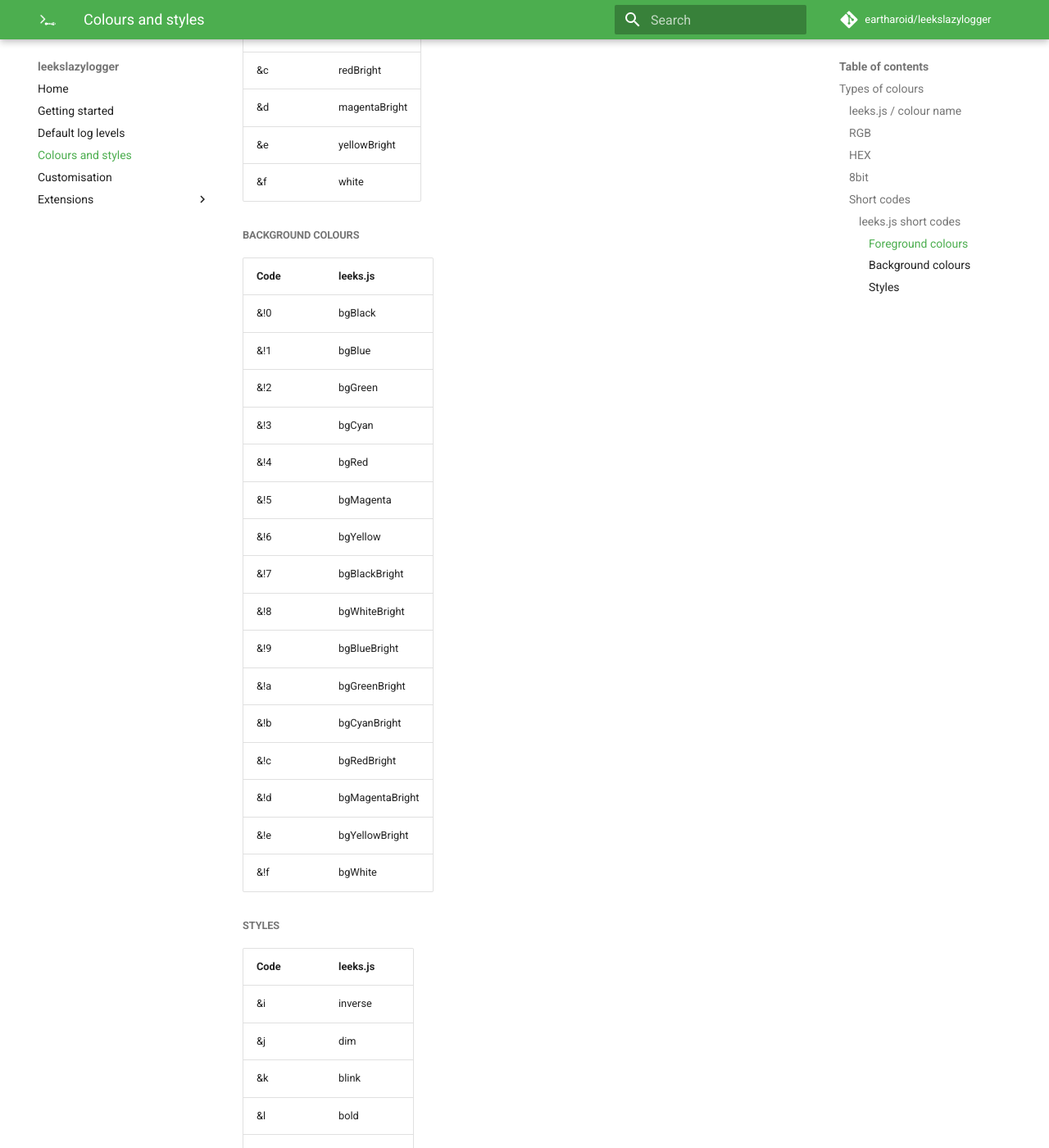
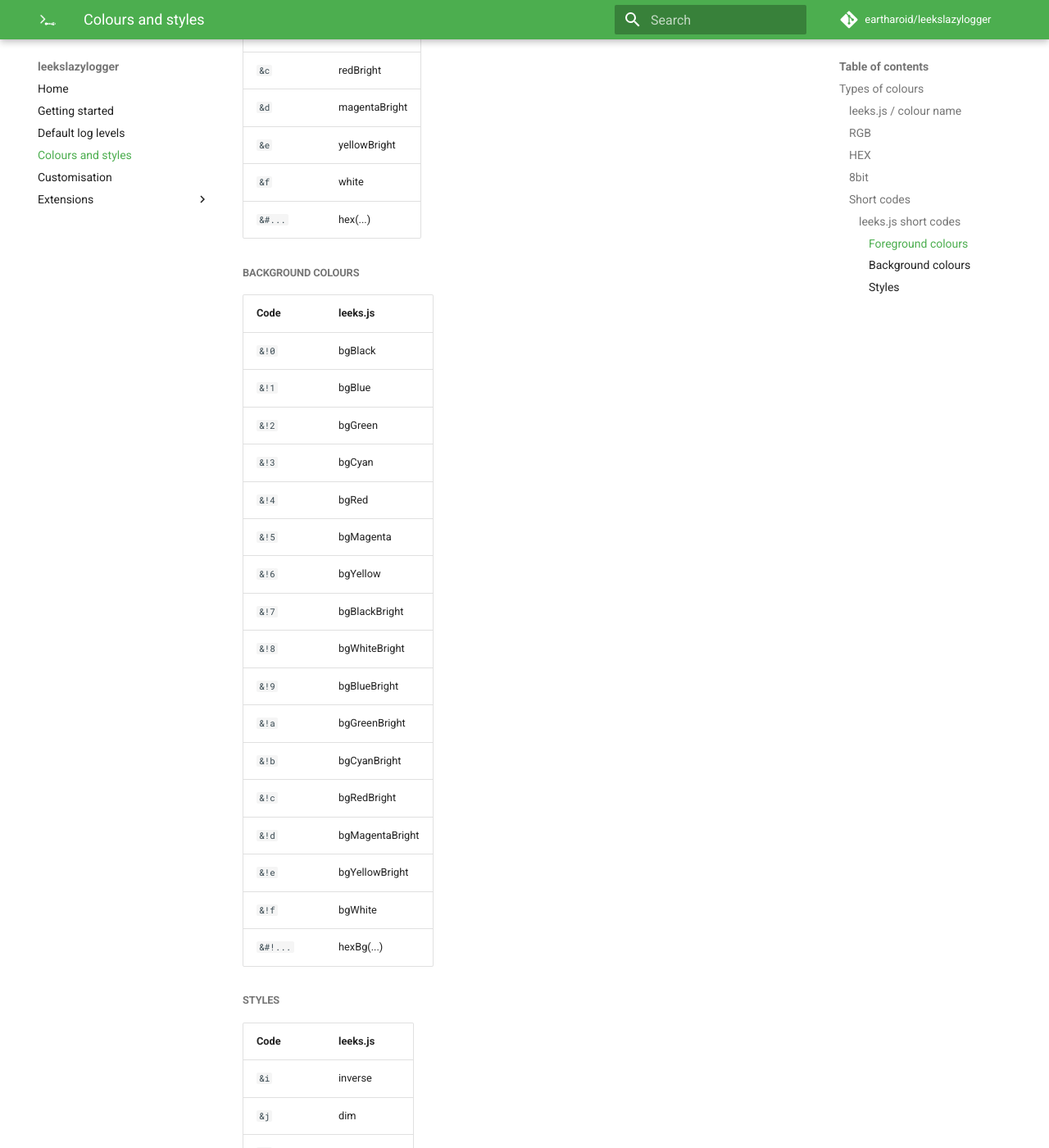
Before and after one commit to eartharoid/leekslazylogger, an MkDocs documentation site: the page built from docs/colours-and-styles.md, in a window 1280 px wide and 1400 px high, scrolled down 2573 px. Shown: the whole window at 82% size. Built offline with MkDocs 1.6.1 and Material for MkDocs 9.7.7, drawn with Linux system fonts in a browser that asks for light colours; comment, search, counter and statistics services are not loaded.

```diff
--- a/docs/colours-and-styles.md
+++ b/docs/colours-and-styles.md
@@ -105,55 +105,58 @@ Use `Logger.f(String)` or `Logger.format(String)` to use inline colours.
 
 ##### Foreground colours
 
-|Code   |leeks.js  	 	|
-|:------|:--------------|
-|&0     |black         	|
-|&1     |blue         	|
-|&2     |green         	|
-|&3     |cyan         	|
-|&4     |red         	|
-|&5     |magenta        |
-|&6     |yellow         |
-|&7     |blackBright    |
-|&8     |whiteBright    |
-|&9     |blueBright    	|
-|&a     |greenBright    |
-|&b     |cyanBright     |
-|&c     |redBright      |
-|&d     |magentaBright  |
-|&e     |yellowBright   |
-|&f     |white         	|
+|Code    |leeks.js  	 	|
+|:-------|:--------------|
+|`&0`    |black         	|
+|`&1`    |blue         	|
+|`&2`    |green         	|
+|`&3`    |cyan         	|
+|`&4`    |red         	|
+|`&5`    |magenta        |
+|`&6`    |yellow         |
+|`&7`    |blackBright    |
+|`&8`    |whiteBright    |
+|`&9`    |blueBright    	|
+|`&a`    |greenBright    |
+|`&b`    |cyanBright     |
+|`&c`    |redBright      |
+|`&d`    |magentaBright  |
+|`&e`    |yellowBright   |
+|`&f`    |white         	|
+|`&#...` | hex(...)      |
 
 ##### Background colours
 
-|Code   |leeks.js  	 	|
-|:------|:--------------|
-|&!0    |bgBlack        |
-|&!1    |bgBlue         |
-|&!2    |bgGreen        |
-|&!3    |bgCyan         |
-|&!4    |bgRed         	|
-|&!5    |bgMagenta      |
-|&!6    |bgYellow       |
-|&!7    |bgBlackBright  |
-|&!8    |bgWhiteBright  |
-|&!9    |bgBlueBright   |
-|&!a    |bgGreenBright  |
-|&!b    |bgCyanBright   |
-|&!c    |bgRedBright    |
-|&!d    |bgMagentaBright|
-|&!e    |bgYellowBright |
-|&!f    |bgWhite        |
+|Code    |leeks.js  	 	|
+|:-------|:--------------|
+|`&!0`   |bgBlack        |
+|`&!1`   |bgBlue         |
+|`&!2`   |bgGreen        |
+|`&!3`   |bgCyan         |
+|`&!4`   |bgRed         	|
+|`&!5`   |bgMagenta      |
+|`&!6`   |bgYellow       |
+|`&!7`   |bgBlackBright  |
+|`&!8`   |bgWhiteBright  |
+|`&!9`   |bgBlueBright   |
+|`&!a`   |bgGreenBright  |
+|`&!b`   |bgCyanBright   |
+|`&!c`   |bgRedBright    |
+|`&!d`   |bgMagentaBright|
+|`&!e`   |bgYellowBright |
+|`&!f`   |bgWhite        |
+|`&#!...`| hexBg(...)    |
 
 ##### Styles
 
-|Code   |leeks.js  	 	|
-|:------|:--------------|
-|&i		|inverse		|
-|&j		|dim			|
-|&k		|blink			|
-|&l		|bold			|
-|&m		|strikethrough	|
-|&n		|underline		|
-|&o		|italic			|
-|&r		|reset			|
+|Code    |leeks.js  	 	|
+|:-------|:--------------|
+|`&i`	 |inverse		|
+|`&j`	 |dim			|
+|`&k`	 |blink			|
+|`&l`	 |bold			|
+|`&m`	 |strikethrough	|
+|`&n`	 |underline		|
+|`&o`	 |italic			|
+|`&p`	 |overline		|
+|`&r`	 |reset			|
--- a/package.json
+++ b/package.json
@@ -1,6 +1,6 @@
 {
 	"name": "leekslazylogger",
-	"version": "3.0.1",
+	"version": "3.0.2",
 	"description": "An easy-to-use and lightweight Node.JS logger with colours & styles, log files, and timestamps.",
 	"main": "lib/",
 	"types": "lib/index.d.ts",
@@ -17,7 +17,7 @@
 	"dependencies": {
 		"@eartharoid/deep-merge": "^0.0.1",
 		"@eartharoid/dtf": "^1.0.8",
-		"leeks.js": "0.1.1"
+		"leeks.js": "^0.2.2"
 	},
 	"homepage": "leeks.js.org/logger",
 	"funding": "https://github.com/eartharoid/leekslazylogger?sponsor=1",
@@ -47,7 +47,7 @@
 		"leeks.js"
 	],
 	"devDependencies": {
-		"eslint": "^7.25.0",
+		"eslint": "^7.26.0",
 		"node-emoji": "^1.10.0"
 	}
 }
```
Also changed, not shown: 6 other files.
